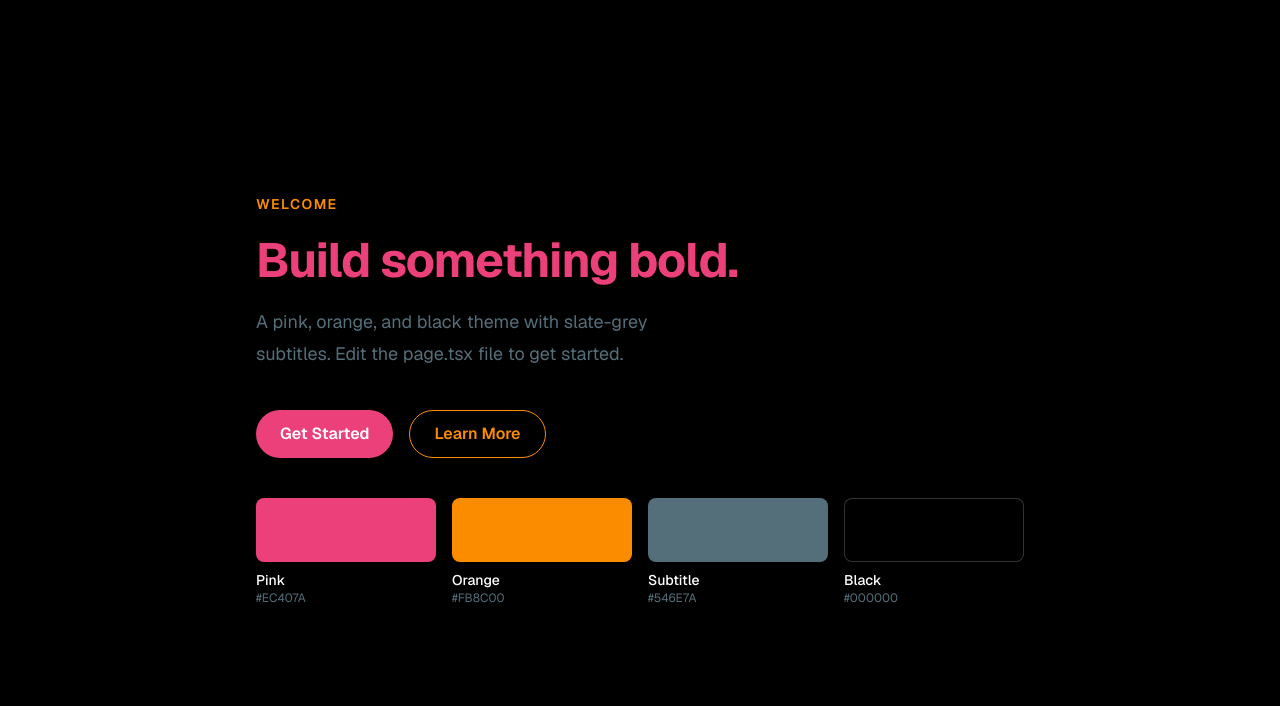
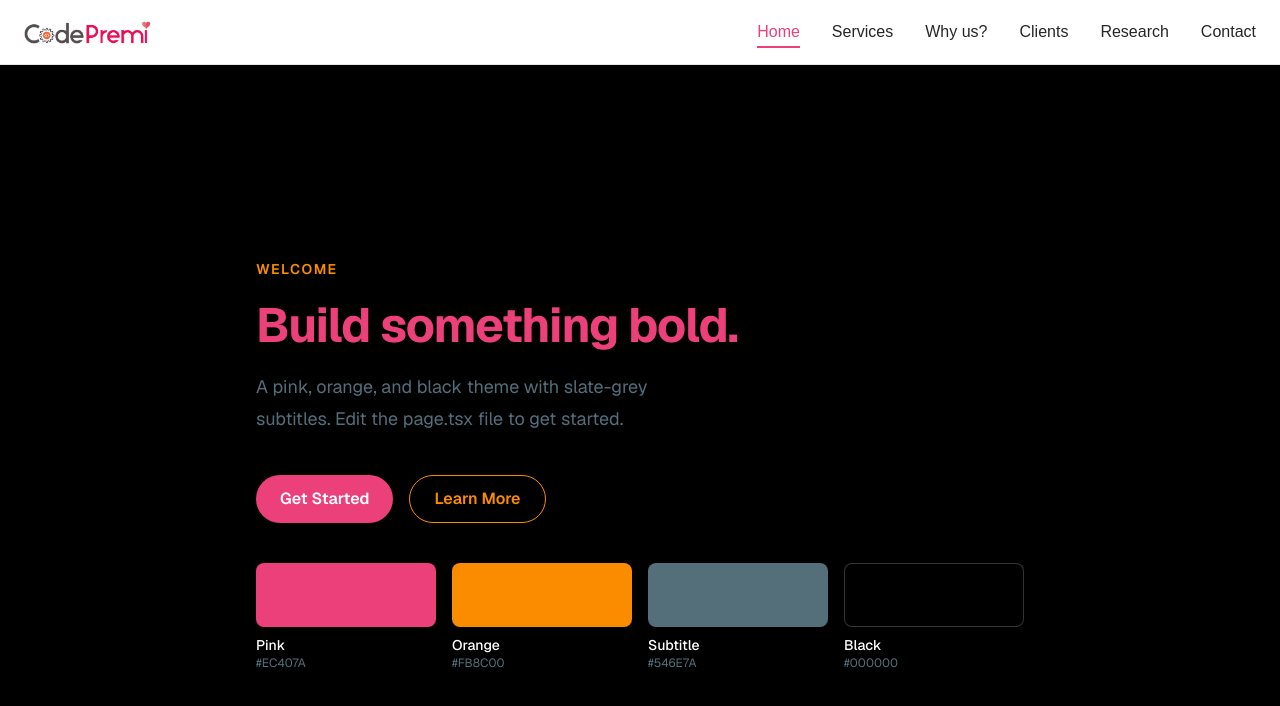
Before and after one commit to jeethsoni/codepremi, a Next.js app: page / in a window 1280 px wide. Shown: the top 706 px of the page. Built offline with nearby package versions, Linux system fonts and the light colour scheme.

Commit message:
add: navbar

```diff
--- a/package.json
+++ b/package.json
@@ -9,6 +9,7 @@
     "lint": "eslint"
   },
   "dependencies": {
+    "framer-motion": "^12.42.2",
     "next": "16.2.9",
     "react": "19.2.4",
     "react-dom": "19.2.4"
--- a/src/app/layout.tsx
+++ b/src/app/layout.tsx
@@ -1,6 +1,7 @@
 import type { Metadata } from "next";
 import { Geist, Geist_Mono } from "next/font/google";
 import "./globals.css";
+import Navbar from "@/components/Navbar";
 
 const geistSans = Geist({
   variable: "--font-geist-sans",
@@ -13,8 +14,8 @@ const geistMono = Geist_Mono({
 });
 
 export const metadata: Metadata = {
-  title: "Create Next App",
-  description: "Generated by create next app",
+  title: "CodePremi - born to code",
+  description: "CodePremi - born to code",
 };
 
 export default function RootLayout({
@@ -27,7 +28,10 @@ export default function RootLayout({
       lang="en"
       className={`${geistSans.variable} ${geistMono.variable} h-full antialiased`}
     >
-      <body className="min-h-full flex flex-col">{children}</body>
+      <body className="min-h-full flex flex-col">
+        <Navbar />
+        {children}
+      </body>
     </html>
   );
 }
--- /dev/null
+++ b/src/components/Navbar.tsx
@@ -0,0 +1,173 @@
+"use client";
+
+import { AnimatePresence, motion } from "framer-motion";
+import Image from "next/image";
+import Link from "next/link";
+import { useEffect, useState } from "react";
+
+const navLinks = [
+  { label: "Home", href: "/" },
+  { label: "Services", href: "#services" },
+  { label: "Why us?", href: "#why-us" },
+  { label: "Clients", href: "#clients" },
+  { label: "Research", href: "#research" },
+  { label: "Contact", href: "#contact" },
+];
+
+export default function Navbar() {
+  const [activeHref, setActiveHref] = useState("/");
+  const [menuOpen, setMenuOpen] = useState(false);
+
+  useEffect(() => {
+    const sections = navLinks
+      .filter((link) => link.href.startsWith("#"))
+      .map((link) => document.getElementById(link.href.slice(1)))
+      .filter((el): el is HTMLElement => el !== null);
+
+    const observer = new IntersectionObserver(
+      (entries) => {
+        // If we're scrolled near the top, treat Home as active.
+        if (window.scrollY < 80) {
+          setActiveHref("/");
+          return;
+        }
+
+        const visible = entries
+          .filter((entry) => entry.isIntersecting)
+          .sort((a, b) => b.intersectionRatio - a.intersectionRatio);
+
+        if (visible[0]) {
+          setActiveHref(`#${visible[0].target.id}`);
+        }
+      },
+      { rootMargin: "-40% 0px -55% 0px", threshold: [0, 0.25, 0.5, 1] }
+    );
+
+    sections.forEach((section) => observer.observe(section));
+
+    return () => observer.disconnect();
+  }, []);
+
+  // Lock body scroll while the mobile menu is open.
+  useEffect(() => {
+    document.body.style.overflow = menuOpen ? "hidden" : "";
+    return () => {
+      document.body.style.overflow = "";
+    };
+  }, [menuOpen]);
+
+  return (
+    <header className="sticky top-0 z-50 w-full border-b border-black/10 bg-white">
+      <nav className="mx-auto flex h-16 max-w-7xl items-center justify-between px-4 sm:px-6">
+        <Link href="/" className="flex items-center" aria-label="CodePremi home">
+          <Image
+            src="/img/cp-logo.png"
+            alt="CodePremi"
+            width={1628}
+            height={308}
+            className="h-6 w-auto"
+            preload
+          />
+        </Link>
+
+        {/* Desktop menu */}
+        <ul className="hidden items-center gap-8 md:flex">
+          {navLinks.map(({ label, href }) => {
+            const isActive = activeHref === href;
+            return (
+              <motion.li
+                key={label}
+                className="relative"
+                initial="rest"
+                animate="rest"
+                whileHover="hover"
+              >
+                <Link
+                  href={href}
+                  aria-current={isActive ? "page" : undefined}
+                  className={`text-base font-medium transition-colors hover:text-primary ${
+                    isActive ? "text-primary" : "text-neutral-800"
+                  }`}
+                >
+                  {label}
+                </Link>
+                <motion.span
+                  className="absolute -bottom-1 left-0 h-0.5 w-full origin-left bg-primary"
+                  variants={{
+                    rest: { scaleX: isActive ? 1 : 0 },
+                    hover: { scaleX: 1 },
+                  }}
+                  transition={{ duration: 0.25, ease: "easeOut" }}
+                />
+              </motion.li>
+            );
+          })}
+        </ul>
+
+        {/* Mobile toggle */}
+        <button
+          type="button"
+          onClick={() => setMenuOpen((open) => !open)}
+          aria-label={menuOpen ? "Close menu" : "Open menu"}
+          aria-expanded={menuOpen}
+          className="relative z-50 flex h-10 w-10 items-center justify-center md:hidden"
+        >
+          <span className="sr-only">Toggle menu</span>
+          <div className="relative h-4 w-6">
+            <motion.span
+              className="absolute left-0 top-0 h-0.5 w-6 rounded-full bg-neutral-800"
+              animate={menuOpen ? { rotate: 45, y: 7 } : { rotate: 0, y: 0 }}
+              transition={{ duration: 0.2 }}
+            />
+            <motion.span
+              className="absolute left-0 top-1/2 h-0.5 w-6 -translate-y-1/2 rounded-full bg-neutral-800"
+              animate={menuOpen ? { opacity: 0 } : { opacity: 1 }}
+              transition={{ duration: 0.2 }}
+            />
+            <motion.span
+              className="absolute bottom-0 left-0 h-0.5 w-6 rounded-full bg-neutral-800"
+              animate={menuOpen ? { rotate: -45, y: -7 } : { rotate: 0, y: 0 }}
+              transition={{ duration: 0.2 }}
+            />
+          </div>
+        </button>
+      </nav>
+
+      {/* Mobile menu */}
+      <AnimatePresence>
+        {menuOpen && (
+          <motion.div
+            key="mobile-menu"
+            initial={{ opacity: 0, height: 0 }}
+            animate={{ opacity: 1, height: "auto" }}
+            exit={{ opacity: 0, height: 0 }}
+            transition={{ duration: 0.25, ease: "easeInOut" }}
+            className="overflow-hidden border-t border-black/10 bg-white md:hidden"
+          >
+            <ul className="flex flex-col items-center gap-1 px-4 py-3">
+              {navLinks.map(({ label, href }) => {
+                const isActive = activeHref === href;
+                return (
+                  <li key={label} className="w-full">
+                    <Link
+                      href={href}
+                      onClick={() => setMenuOpen(false)}
+                      aria-current={isActive ? "page" : undefined}
+                      className={`flex items-center justify-center rounded-lg px-4 py-3 text-base font-medium transition-colors ${
+                        isActive
+                          ? "bg-primary/10 text-primary"
+                          : "text-neutral-800 hover:bg-primary/10 hover:text-primary"
+                      }`}
+                    >
+                      {label}
+                    </Link>
+                  </li>
+                );
+              })}
+            </ul>
+          </motion.div>
+        )}
+      </AnimatePresence>
+    </header>
+  );
+}
```
Also changed, not shown: 1 other file (tests, documents, lock files or other folders).
